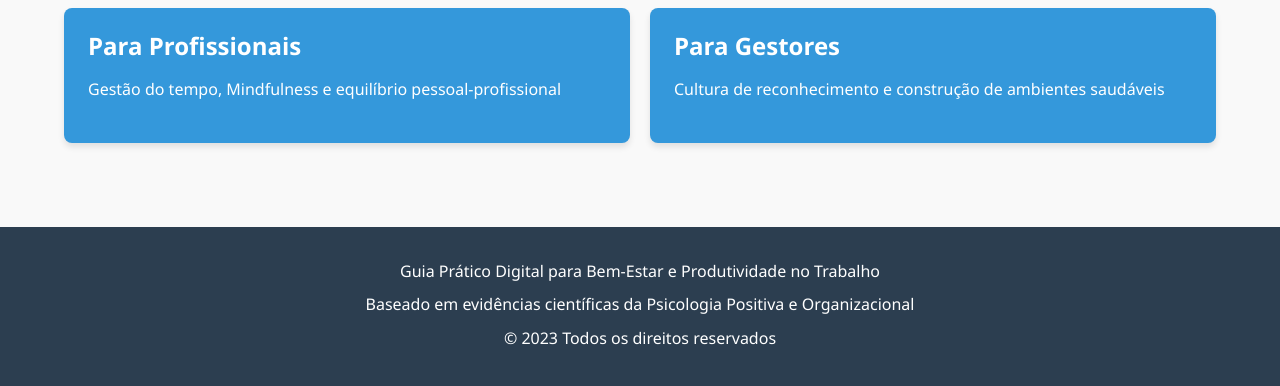
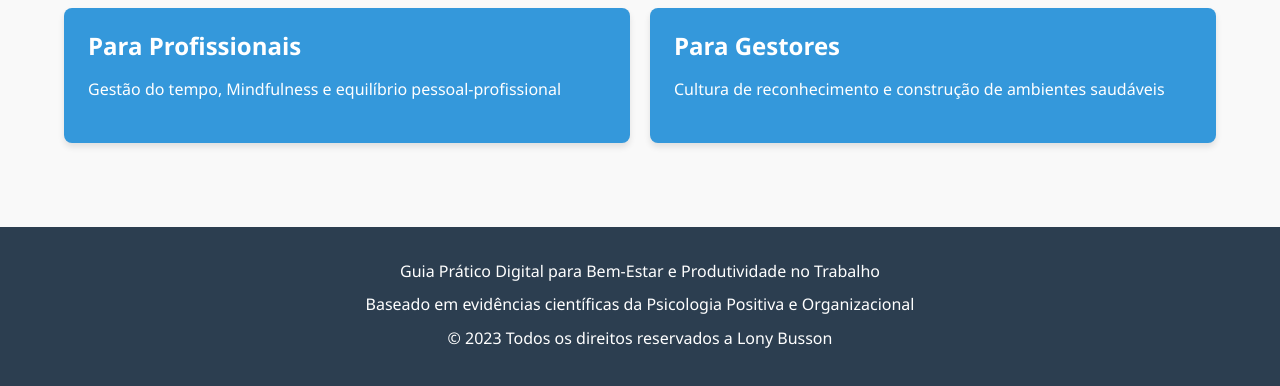
Before and after one commit to EmanoelBusson/site-bem-estar-trabalho, a plain HTML site: page Bem-estar-produtivo-app/index.html in a window 1280 px wide. Shown: the part 730-1116 px from the top of the page. Drawn offline with Linux system fonts and the light colour scheme.

Commit message:
Adicionando direitos autorais

```diff
--- a/Bem-estar-produtivo-app/index.html
+++ b/Bem-estar-produtivo-app/index.html
@@ -64,7 +64,7 @@
     <footer class="main-footer">
         <p>Guia Prático Digital para Bem-Estar e Produtividade no Trabalho</p>
         <p>Baseado em evidências científicas da Psicologia Positiva e Organizacional</p>
-        <p>© 2023 Todos os direitos reservados</p>
+        <p>© 2023 Todos os direitos reservados a Lony Busson</p>
     </footer>
 
     <script src="assets/js/main.js"></script>
```
